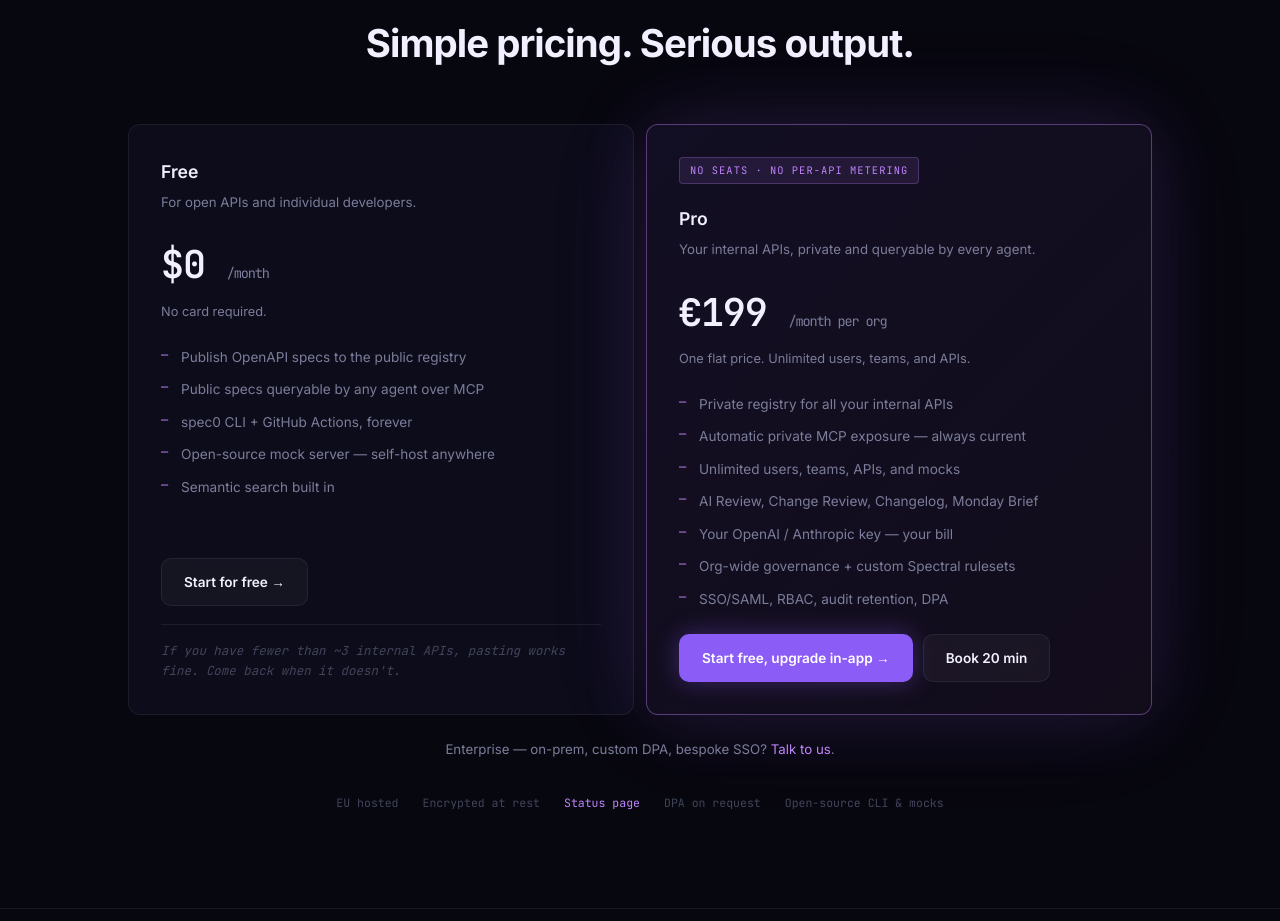
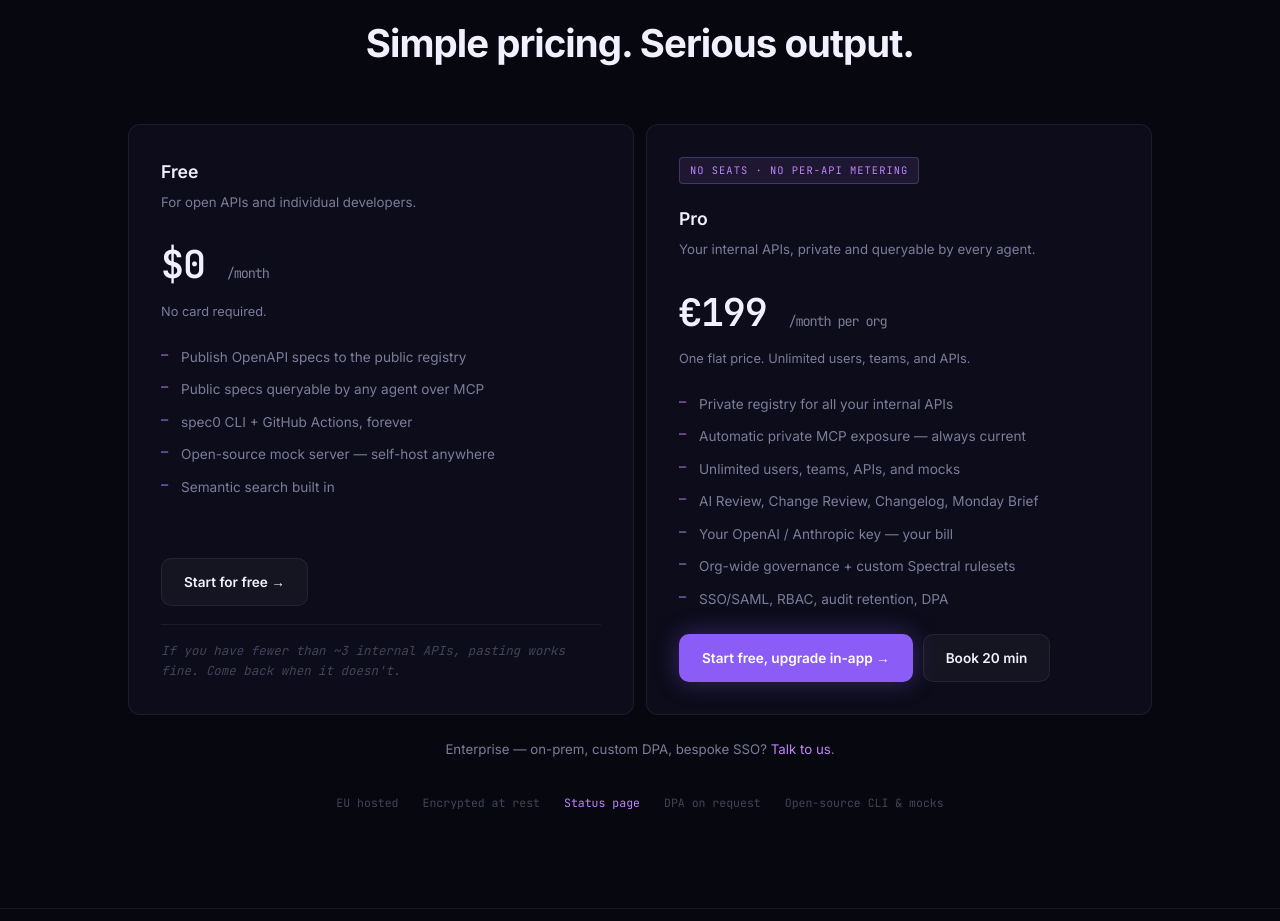
Before and after one commit to Rhyths-9/Spec0-landing, a website: page index.html in a window 1280 px wide. Shown: the part 5660-6581 px from the top of the page. Drawn offline with Linux system fonts and the light colour scheme.

Commit message:
fix: pricing cards only highlight on hover, flat at rest

```diff
--- a/index.html
+++ b/index.html
@@ -662,13 +662,17 @@
   background: var(--bg-1); border: 1px solid var(--border);
   border-radius: var(--radius); padding: 32px;
   display: flex; flex-direction: column;
-  transition: border-color .2s;
-}
-.price-card:hover { border-color: var(--border-hi); }
+  transition: border-color .25s, box-shadow .25s, background .25s;
+}
+.price-card:hover {
+  border-color: rgba(192,132,252,.45);
+  background: linear-gradient(135deg, rgba(139,92,246,.09), rgba(232,121,249,.05));
+  box-shadow: 0 0 60px rgba(139,92,246,.14), 0 0 100px rgba(232,121,249,.07);
+}
 .price-card.pro {
-  border-color: rgba(192,132,252,.4);
-  background: linear-gradient(135deg, rgba(139,92,246,.09), rgba(232,121,249,.05));
-  box-shadow: 0 0 70px rgba(139,92,246,.14), 0 0 120px rgba(232,121,249,.07);
+  border-color: var(--border);
+  background: var(--bg-1);
+  box-shadow: none;
 }
 .price-tag {
   display: inline-flex; margin-bottom: 20px;
```
